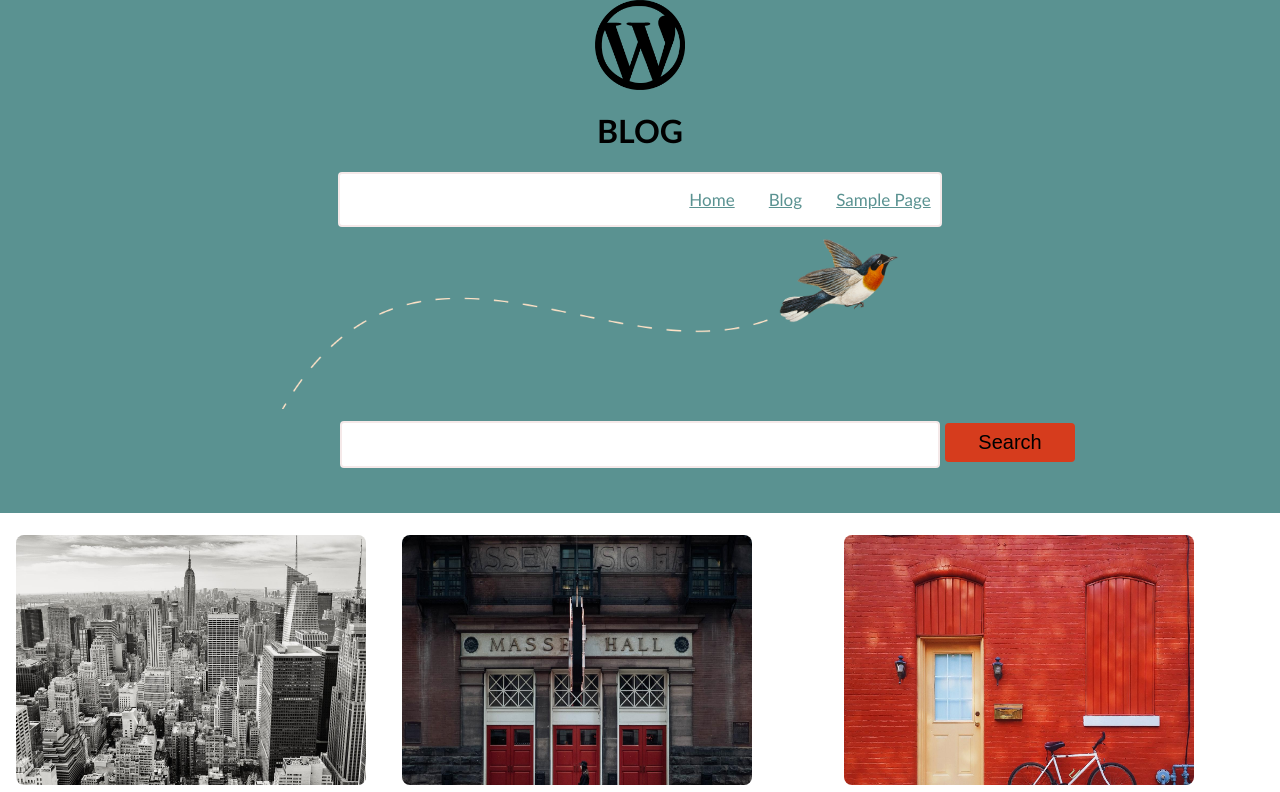
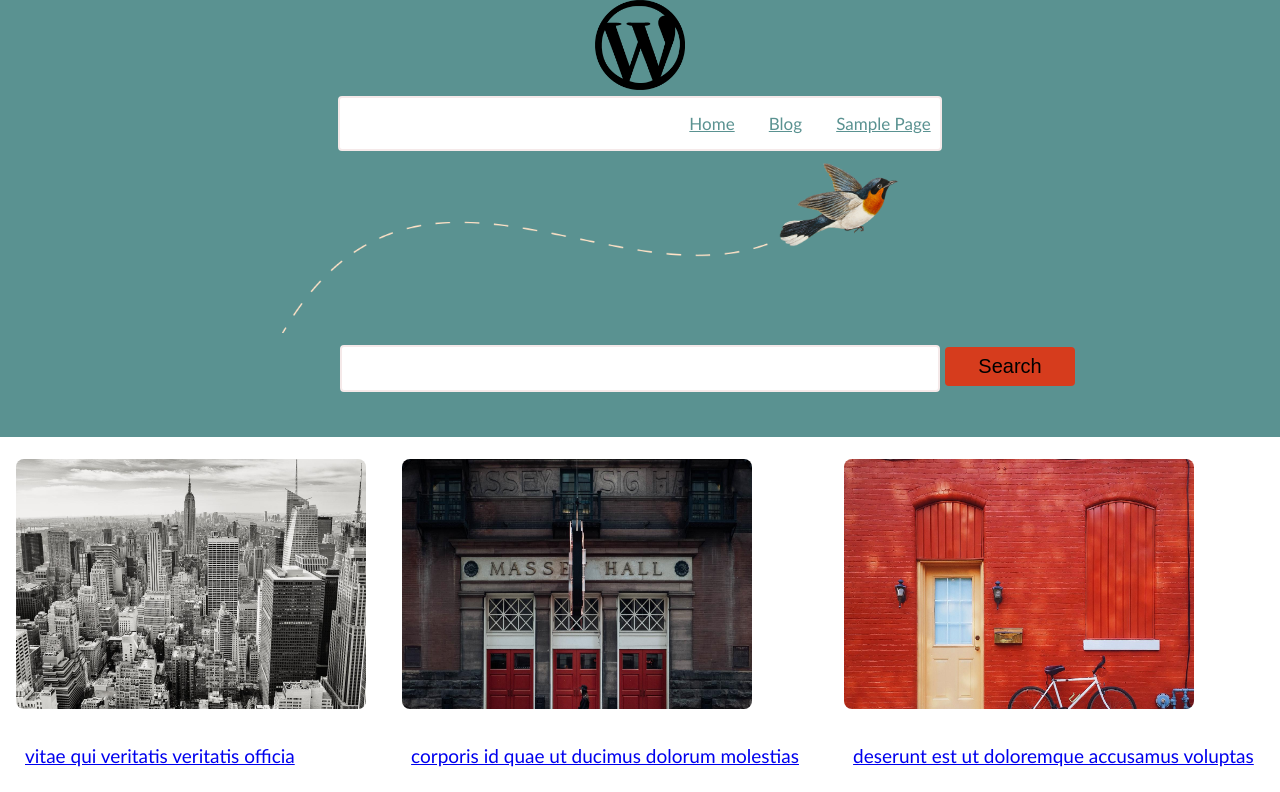
Before and after one commit to syedhadimashkoor/blogg, a plain HTML site: page index.html in a window 1280 px wide. Shown: the top 792 px of the page. Drawn offline with Linux system fonts and the light colour scheme.

Commit message:
Update index.html

```diff
--- a/index.html
+++ b/index.html
@@ -168,7 +168,6 @@
     <!-- left box for logo -->
     <div class="left">
       <img src="image/wordpress-png-icon (1).png" class="imag">
-      <h1>BLOG</h1>
 
     </div>
 
```
